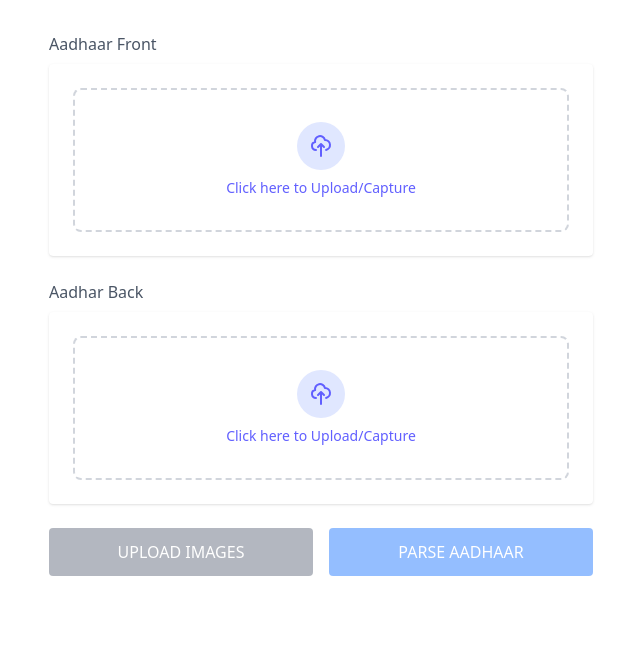
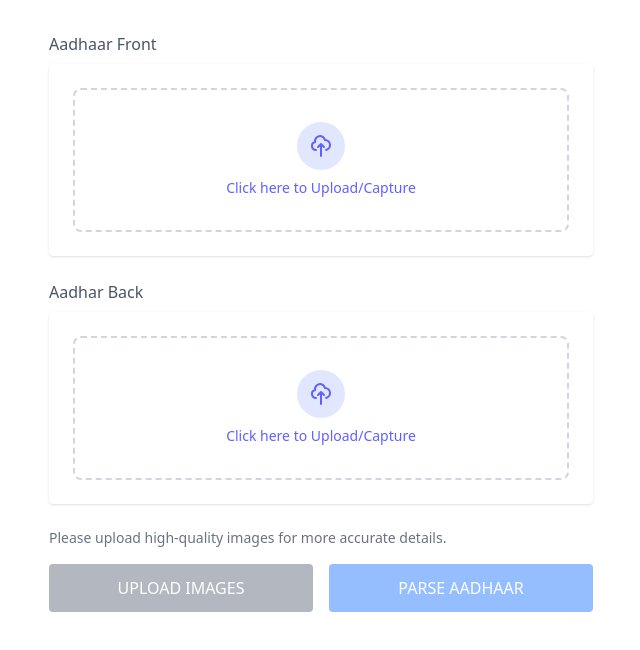
Before and after one commit to hashme7/Aadhaar-OCR, a React (Vite) app in the folder Client/: page / in a window 1280 px wide. Shown: the top 650 px of the page, without its empty margins (31-671 px from the left). Built offline with nearby package versions, Linux system fonts and the light colour scheme; no server answers.

Commit message:
feat1.3: ui updates

```diff
--- a/Client/src/App.tsx
+++ b/Client/src/App.tsx
@@ -2,6 +2,8 @@
 import axios from "axios";
 import UploadCard from "./components/UploadCard";
 import ResponsePanel from "./components/ResponsePanel";
+
+const baseUrl = import.meta.env.VITE_BASE_BACKEND_URL;
 
 function App() {
   const [frontImage, setFrontImage] = useState<string>("");
@@ -21,7 +23,7 @@
       formData.append("image1", frontImage);
       formData.append("image2", backImage);
 
-      const response = await axios.post("http://localhost:3000/api", formData, {
+      const response = await axios.post(`${baseUrl}/api`, formData, {
         headers: {
           "Content-Type": "multipart/form-data",
         },
@@ -41,7 +43,7 @@
     try {
       setIsLoading(true);
       const response = await axios.get(
-        `http://localhost:3000/api/${storedFileNames.frontFileName}/${storedFileNames.backFileName}`
+        `${baseUrl}/api/${storedFileNames.frontFileName}/${storedFileNames.backFileName}`
       );
       setApiResponse(response.data.result);
     } catch (error) {
@@ -58,7 +60,11 @@
           <div className="w-full md:w-1/2">
             <UploadCard title="Aadhaar Front" onFileSelect={setFrontImage} />
             <UploadCard title="Aadhar Back" onFileSelect={setBackImage} />
-
+            <div className="text-sm text-gray-500 mb-4">
+              <p>
+                Please upload high-quality images for more accurate details.
+              </p>
+            </div>
             <div className="flex gap-4 mb-4">
               <button
                 className="flex-1 bg-gray-500 hover:bg-gray-600 text-white font-medium py-3 px-4 rounded transition-colors focus:outline-none focus:ring-2 focus:ring-gray-300 disabled:opacity-50"
```
Also changed, not shown: 1 other file (tests, documents, lock files or other folders).
